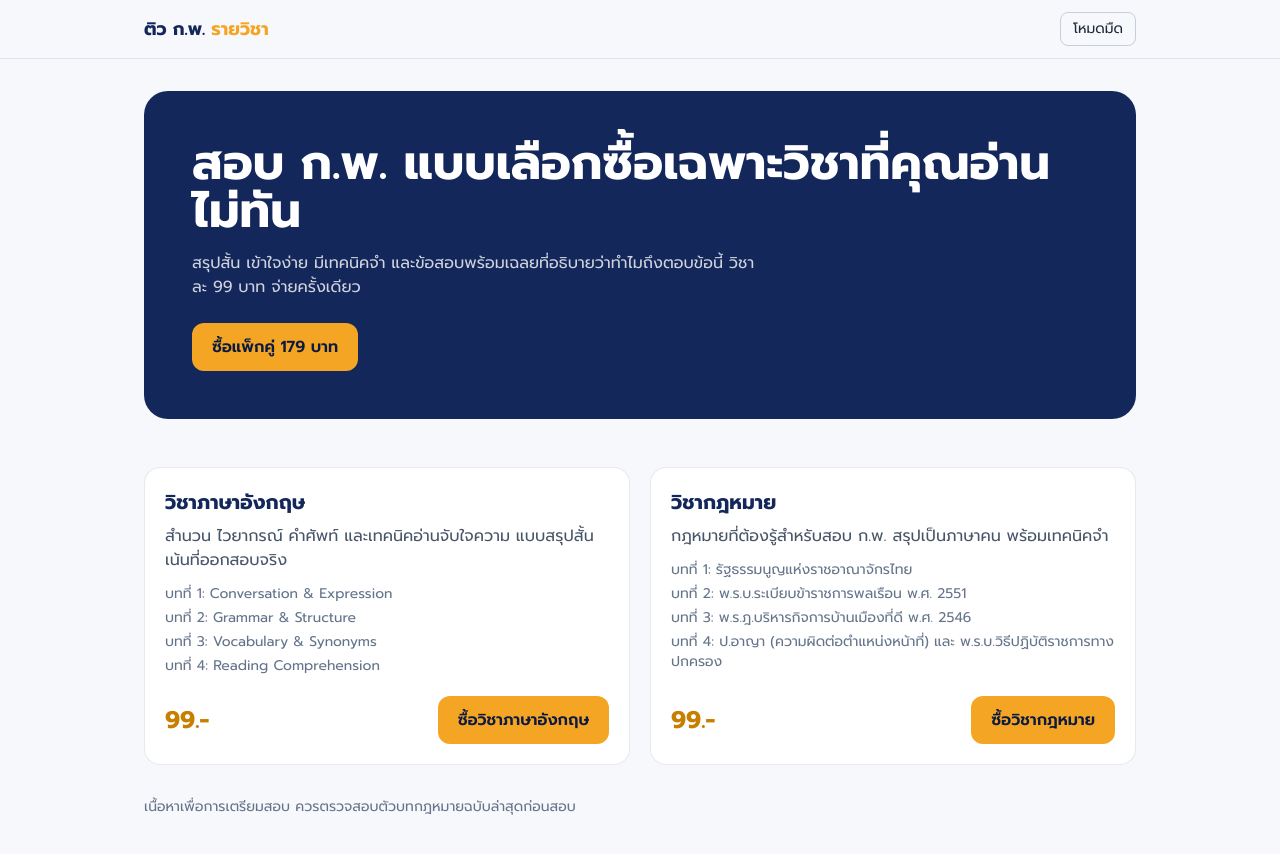
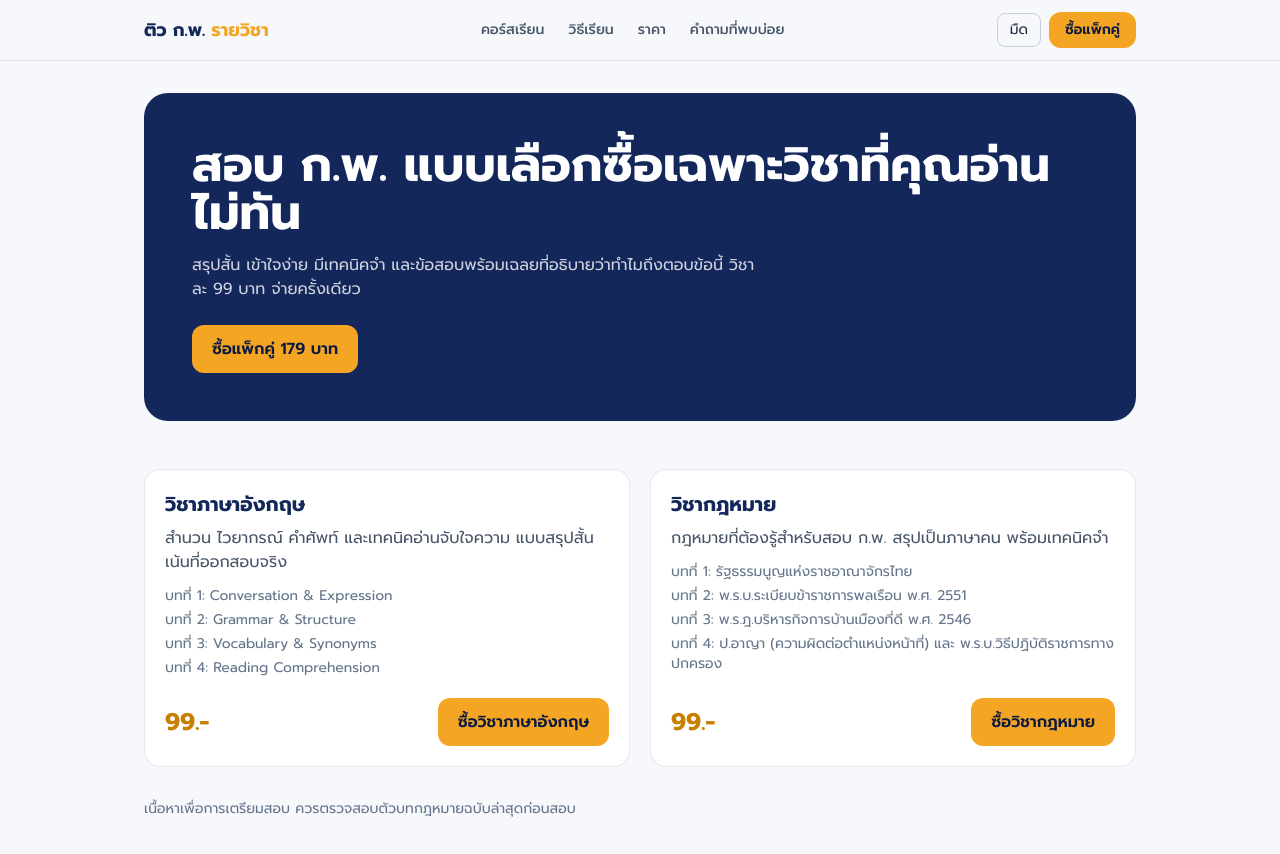
Before and after one commit to ksawatwari/KORPORRRCOMMERCIAL, a Next.js app in the folder kp-exam/kp/: page / in a window 1280 px wide. Shown: the top 854 px of the page. Built offline with nearby package versions, Linux system fonts and the light colour scheme.

Commit message:
Update Header.js

```diff
--- a/kp-exam/kp/components/Header.js
+++ b/kp-exam/kp/components/Header.js
@@ -1,19 +1,53 @@
 "use client";
+import { useState } from "react";
 import Link from "next/link";
 import { useApp } from "@/lib/store";
 
+const links = [
+  { href: "/#courses", label: "คอร์สเรียน" },
+  { href: "/#how", label: "วิธีเรียน" },
+  { href: "/#pricing", label: "ราคา" },
+  { href: "/#faq", label: "คำถามที่พบบ่อย" },
+];
+
 export default function Header() {
   const { theme, toggleTheme } = useApp();
+  const [open, setOpen] = useState(false);
   return (
-    <header className="sticky top-0 z-20 border-b border-navy/10 bg-paper/90 backdrop-blur dark:border-white/10 dark:bg-night/90">
-      <div className="mx-auto flex max-w-5xl items-center justify-between px-4 py-3">
+    <header className="sticky top-0 z-30 border-b border-navy/10 bg-paper/90 backdrop-blur dark:border-white/10 dark:bg-night/90">
+      <div className="mx-auto flex max-w-5xl items-center justify-between gap-4 px-4 py-3">
         <Link href="/" className="text-lg font-bold text-navy dark:text-white">
           ติว ก.พ. <span className="text-gold">รายวิชา</span>
         </Link>
-        <button onClick={toggleTheme} aria-label="สลับโหมดสว่าง/มืด" className="rounded-lg border border-navy/20 px-3 py-1.5 text-sm dark:border-white/20">
-          {theme === "dark" ? "โหมดสว่าง" : "โหมดมืด"}
-        </button>
+
+        <nav className="hidden items-center gap-6 text-sm font-medium md:flex" aria-label="เมนูหลัก">
+          {links.map((l) => (
+            <Link key={l.href} href={l.href} className="text-slate-600 hover:text-navy dark:text-slate-300 dark:hover:text-white">{l.label}</Link>
+          ))}
+        </nav>
+
+        <div className="flex items-center gap-2">
+          <button onClick={toggleTheme} aria-label="สลับโหมดสว่าง/มืด" className="rounded-lg border border-navy/20 px-3 py-1.5 text-sm dark:border-white/20">
+            {theme === "dark" ? "สว่าง" : "มืด"}
+          </button>
+          <Link href="/checkout/bundle" className="btn-gold hidden !px-4 !py-2 text-sm sm:inline-flex">ซื้อแพ็กคู่</Link>
+          <button onClick={() => setOpen(!open)} aria-expanded={open} aria-label="เปิดเมนู" className="rounded-lg border border-navy/20 p-2 md:hidden dark:border-white/20">
+            <svg width="20" height="20" viewBox="0 0 20 20" fill="none" stroke="currentColor" strokeWidth="2" strokeLinecap="round">
+              {open ? <path d="M4 4l12 12M16 4L4 16" /> : <path d="M3 6h14M3 10h14M3 14h14" />}
+            </svg>
+          </button>
+        </div>
       </div>
+      {open && (
+        <nav className="border-t border-navy/10 px-4 py-3 md:hidden dark:border-white/10" aria-label="เมนูมือถือ">
+          <ul className="space-y-1">
+            {links.map((l) => (
+              <li key={l.href}><Link href={l.href} onClick={() => setOpen(false)} className="block rounded-lg px-3 py-2 hover:bg-navy-soft dark:hover:bg-white/10">{l.label}</Link></li>
+            ))}
+            <li><Link href="/checkout/bundle" onClick={() => setOpen(false)} className="btn-gold mt-2 w-full">ซื้อแพ็กคู่</Link></li>
+          </ul>
+        </nav>
+      )}
     </header>
   );
 }
```
